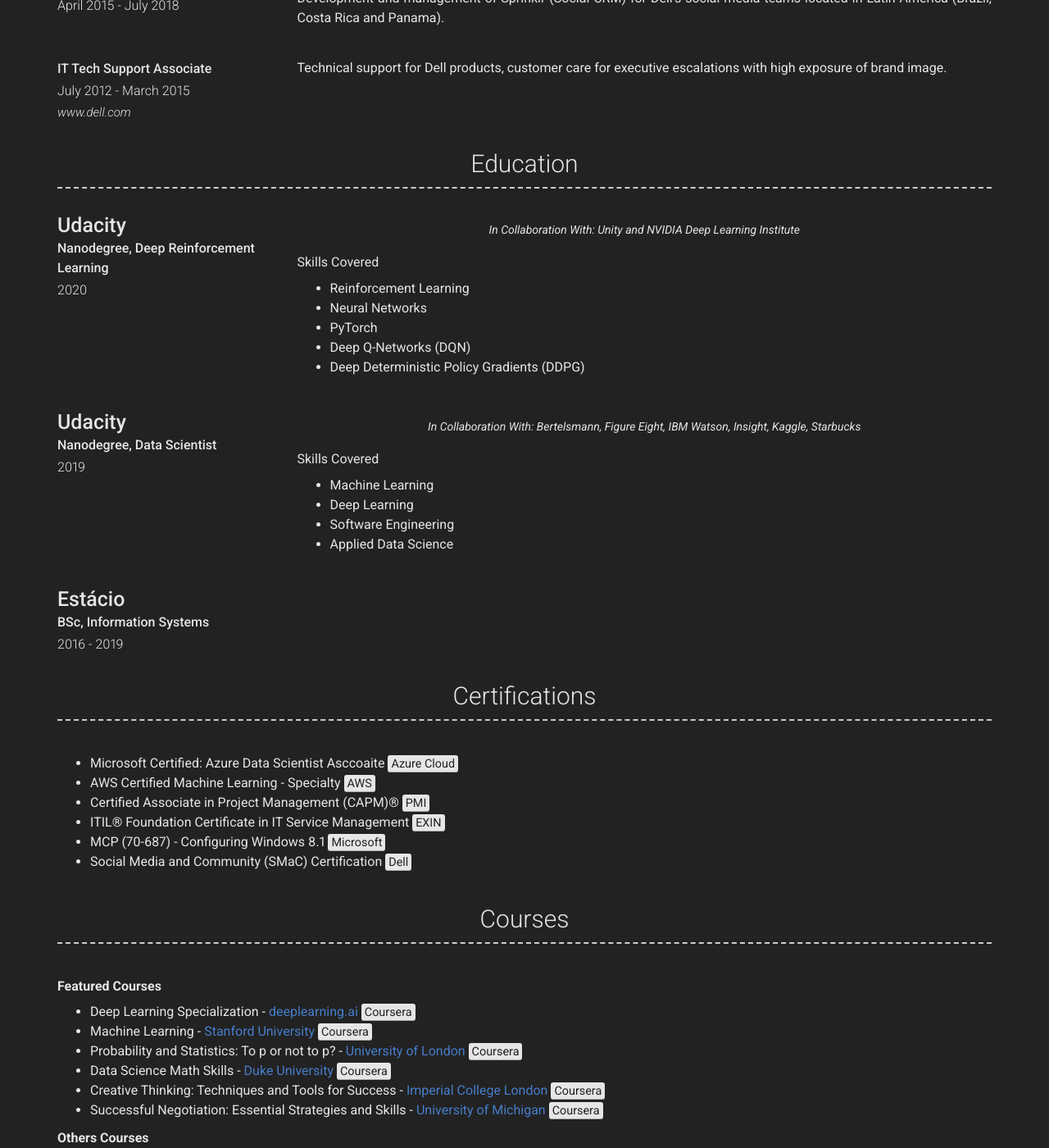
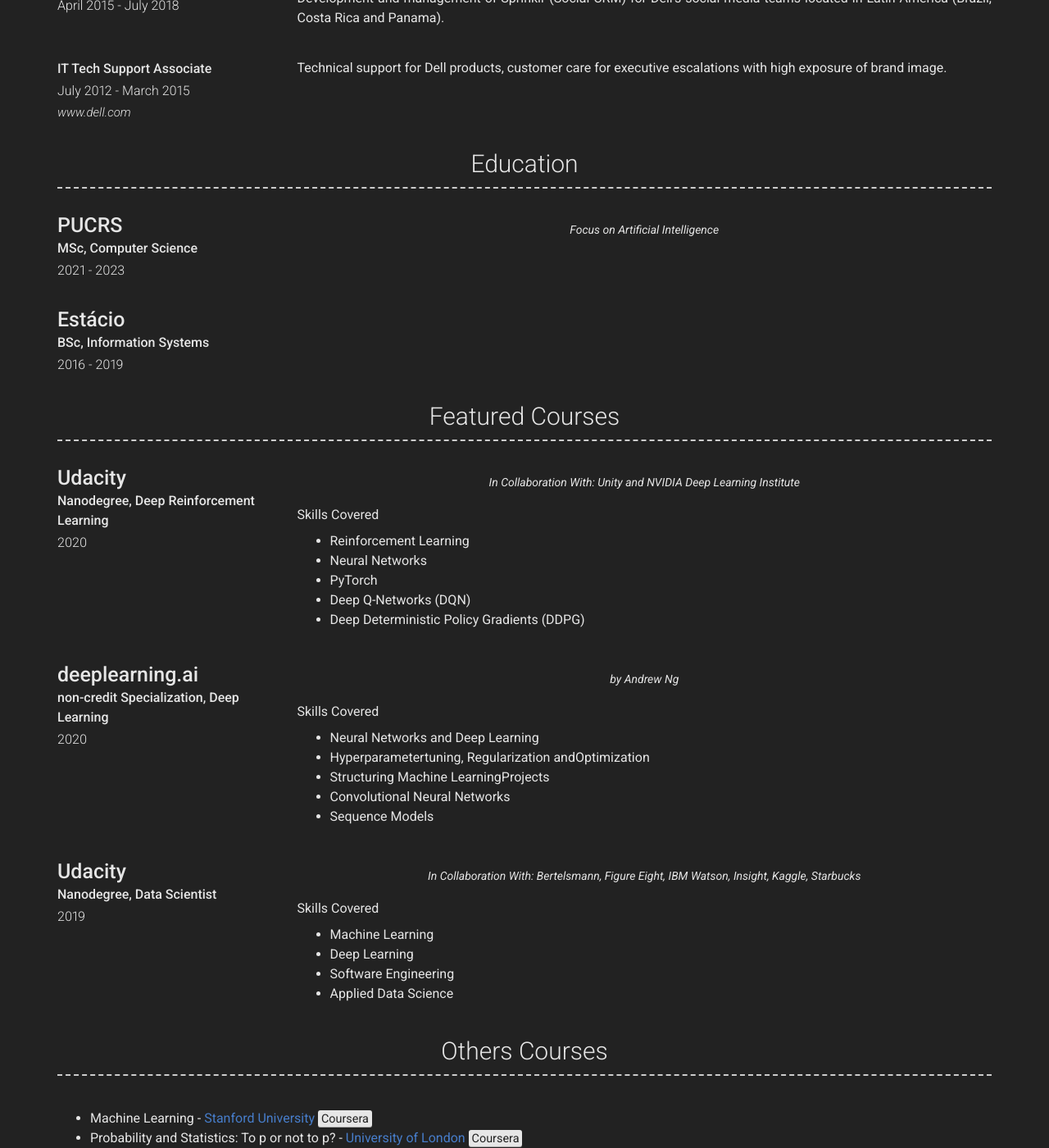
Before and after one commit to DougTrajano/resume, a Jekyll site: the page built from index.md, in a window 1280 px wide and 1400 px high, scrolled down 1422 px. Shown: the whole window at 82% size. Built offline with Jekyll 4.4.1, drawn with Linux system fonts in a browser that asks for light colours; nearby versions of some CDN libraries; some of the changed text lies outside the part shown.

Commit message:
add: MSc PUCRS

```diff
--- a/_config.yml
+++ b/_config.yml
@@ -134,6 +134,20 @@ content:
     layout: list
     content:
       - layout: left
+        title: PUCRS
+        sub_title: MSc, Computer Science
+        caption: 2021 - 2023
+        quote: >
+          Focus on Artificial Intelligence
+      - layout: left
+        title: Estácio
+        sub_title: BSc, Information Systems
+        caption: 2016 - 2019
+
+  - title: Featured Courses
+    layout: list
+    content:
+      - layout: left
         title: Udacity
         sub_title: Nanodegree, Deep Reinforcement Learning
         caption: 2020
@@ -148,6 +162,20 @@ content:
           - Deep Deterministic Policy Gradients (DDPG)
 
       - layout: left
+        title: deeplearning.ai
+        sub_title: non-credit Specialization, Deep Learning
+        caption: 2020
+        quote: >
+          by Andrew Ng
+        description: | # this will include new lines to allow paragraphs
+          Skills Covered
+          - Neural Networks and Deep Learning
+          - Hyperparametertuning, Regularization andOptimization
+          - Structuring Machine LearningProjects
+          - Convolutional Neural Networks
+          - Sequence Models
+
+      - layout: left
         title: Udacity
         sub_title: Nanodegree, Data Scientist
         caption: 2019
@@ -160,10 +188,24 @@ content:
           - Software Engineering
           - Applied Data Science
 
-      - layout: left
-        title: Estácio
-        sub_title: BSc, Information Systems
-        caption: 2016 - 2019
+  - title: Others Courses
+    layout: text
+    content: | # this will include new lines to allow paragraphs
+      - Machine Learning - [Stanford University](https://www.stanford.edu/) <mark>Coursera</mark>
+      - Probability and Statistics: To p or not to p? - [University of London](https://london.ac.uk/) <mark>Coursera</mark>
+      - Data Science Math Skills - [Duke University](https://duke.edu/) <mark>Coursera</mark>
+      - Creative Thinking: Techniques and Tools for Success - [Imperial College London](https://www.imperial.ac.uk/) <mark>Coursera</mark>
+      - Successful Negotiation: Essential Strategies and Skills - [University of Michigan](https://umich.edu/) <mark>Coursera</mark>
+      - eXtreme Programming (XP) <mark>TreinaWeb</mark>
+      - Design Thinking <mark>TreinaWeb</mark>
+      - Tableau for Data Scientists <mark>Udemy</mark>
+      - Power BI <mark>Udemy</mark>
+      - Python for Data Science and Machine Learning <mark>Udemy</mark>
+      - REST APIs with Python and Flask <mark>Udemy</mark>
+      - MongoDB Developer <mark>TreinaWeb</mark>
+      - MySQL DBA <mark>TreinaWeb</mark>
+      - MySQL Developer <mark>TreinaWeb</mark>
+      - Oracle Developer <mark>TreinaWeb</mark>
 
   - title: Certifications
     layout: text
@@ -174,28 +216,6 @@ content:
       - ITIL® Foundation Certificate in IT Service Management <mark>EXIN</mark>
       - MCP (70-687) - Configuring Windows 8.1 <mark>Microsoft</mark>
       - Social Media and Community (SMaC) Certification <mark>Dell</mark>
-  - title: Courses
-    layout: text
-    content: | # this will include new lines to allow paragraphs
-      **Featured Courses**
-      - Deep Learning Specialization - [deeplearning.ai](https://www.deeplearning.ai/) <mark>Coursera</mark>
-      - Machine Learning - [Stanford University](https://www.stanford.edu/) <mark>Coursera</mark>
-      - Probability and Statistics: To p or not to p? - [University of London](https://london.ac.uk/) <mark>Coursera</mark>
-      - Data Science Math Skills - [Duke University](https://duke.edu/) <mark>Coursera</mark>
-      - Creative Thinking: Techniques and Tools for Success - [Imperial College London](https://www.imperial.ac.uk/) <mark>Coursera</mark>
-      - Successful Negotiation: Essential Strategies and Skills - [University of Michigan](https://umich.edu/) <mark>Coursera</mark>
-
-      **Others Courses**
-      - eXtreme Programming (XP) <mark>TreinaWeb</mark>
-      - Design Thinking <mark>TreinaWeb</mark>
-      - Tableau for Data Scientists <mark>Udemy</mark>
-      - Power BI <mark>Udemy</mark>
-      - Python for Data Science and Machine Learning <mark>Udemy</mark>
-      - REST APIs with Python and Flask <mark>Udemy</mark>
-      - MongoDB Developer <mark>TreinaWeb</mark>
-      - MySQL DBA <mark>TreinaWeb</mark>
-      - MySQL Developer <mark>TreinaWeb</mark>
-      - Oracle Developer <mark>TreinaWeb</mark>
 
 # Footer
 footer_show_references: false
```
